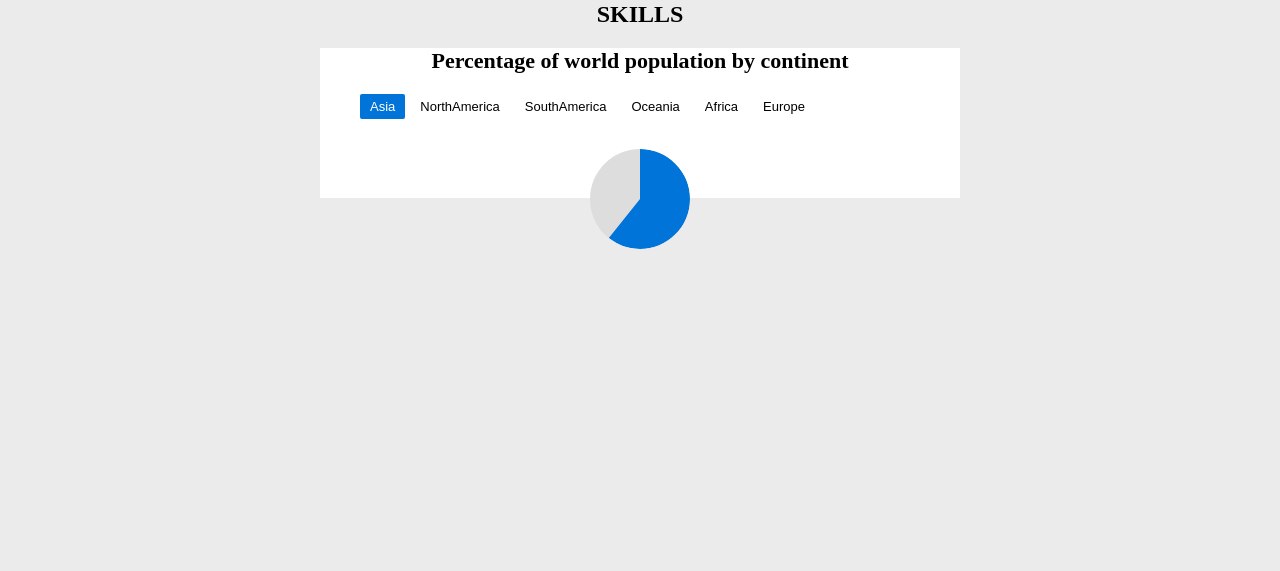
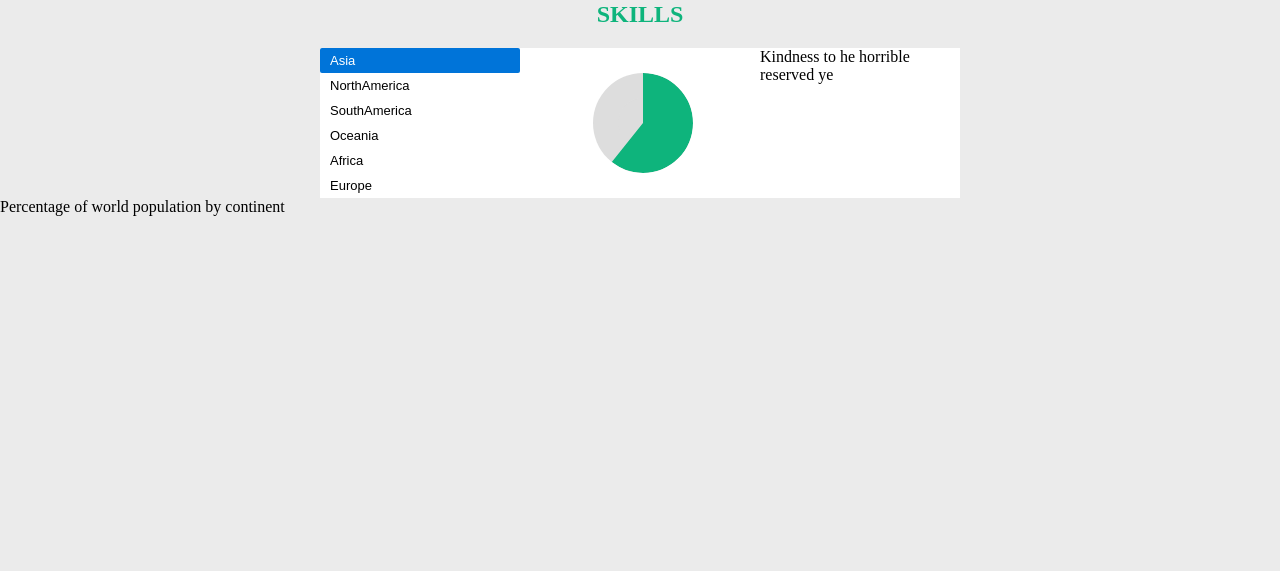
Before and after one commit to RaposoManolo/Profile, a plain HTML site: page index.html in a window 1280 px wide. Shown: the part 229-800 px from the top of the page. Drawn offline with Linux system fonts and the light colour scheme.

Commit message:
Skils dev chart

```diff
--- a/Profile.css
+++ b/Profile.css
@@ -31,10 +31,6 @@ body{
   margin-right: auto;
 }
 
-.jobtitle{
-  height: 0px;
-}
-
 img {
   max-height:75%;
   border-radius: 50%;
@@ -57,6 +53,7 @@ left: 275px;
  h2{
 text-align: center;
 margin-top: 80px;
+color:rgb(14,180,124);
 }
 
 .skills{
@@ -64,29 +61,14 @@ margin-top: 80px;
   max-width: 50%;
   height: 150px;
   margin:auto;
-}
-
-
-circle {
-  fill: #ddd;
-  stroke: #0074d9;
-  stroke-width: 50;
-  stroke-dasharray: 0 158;
-  -webkit-transition: stroke-dasharray .3s ease;
-  transition: stroke-dasharray .3s ease;
-}
-
-svg {
-  margin: 0 auto;
-  -webkit-transform: rotate(-90deg);
-          transform: rotate(-90deg);
-  background: #ddd;
-  border-radius: 50%;
-  display: block;
+  position: relative;
+  display: flex;
+  justify-content: space-between;
 }
 
 .buttons {
   margin-bottom: 30px;
+
 }
 
 button {
@@ -102,19 +84,115 @@ button {
   border-radius: 2px;
   -webkit-transition: background-color .1s ease, color .2s ease;
   transition: background-color .1s ease, color .2s ease;
+    display: flex;
+ flex-direction: column;
+ justify-content: center;
+ width: 200px;
 }
+
 button:last-of-type {
   margin-right: 0;
 }
+
 button.active {
   font-weight: 400;
   background-color: #0074d9;
   color: white;
 }
 
-figcaption {
-  margin-bottom: 20px;
-  font-size: 22px;
-  font-weight: bold;
-  text-align: center;
+svg{
+  top:25px;
+  position: relative;
 }
+
+
+circle {
+  fill: #ddd;
+  stroke: #0074d9;
+  stroke-width: 50;
+  stroke-dasharray: 0 158;
+  -webkit-transition: stroke-dasharray .3s ease;
+  transition: stroke-dasharray .3s ease;
+}
+
+
+.desc{
+   margin-top: 0px;
+   width: 200px;
+}
+
+
+
+
+
+
+
+
+
+/*OLD
+
+.buttons {
+display: flex;
+flex-direction: column;
+flex-wrap: wrap;
+
+padding: 0px;
+margin: 0px;
+width: 15px;
+}
+
+
+/*button{
+font-size: 13px;
+  cursor: pointer;
+  padding: 0px 0px;
+margin-right: auto;}*/
+
+/*button {
+
+ /* font-size: 13px;
+  cursor: pointer;
+  -webkit-appearance: none;
+  border: none;
+  margin-right: 0px;
+  background-color: transparent;
+  padding: 5px 5px;
+  outline: none;
+  border-radius: 2px;
+  border-width: 2px;
+  -webkit-transition: background-color .1s ease, color .2s ease;
+  transition: background-color .1s ease, color .2s ease;
+  margin-right: 0;*/
+/*/
+/*button:last-of-type {
+
+}*/
+/*button.active {
+  font-weight: 400;
+  background-color: #0074d9;
+  color: white;
+}*/
+
+
+
+circle {
+  fill: #ddd;
+  stroke: rgb(14,180,124);
+  stroke-width: 50;
+  stroke-dasharray: 0 158;
+/*-webkit-transition: stroke-dasharray 2s;*/
+  transition: stroke-dasharray 2s;*/
+}
+/*ease*/
+svg {
+  margin: 0 auto;
+  -webkit-transform: rotate(-90deg);
+          transform: rotate(-90deg);
+  background: #ddd;
+  border-radius: 50%;
+  display: block;
+}
+
+figure{
+   margin:auto;
+}
--- a/index.html
+++ b/index.html
@@ -15,28 +15,22 @@
             <p class= "jobtitle">BI Developer </p>
        </div>
        <img src="Images/Profile-Main.jpg" alt="HTML5 Icon">
-       <p class="summary" >Kindness to he horrible reserved ye. Effect twenty indeed beyond for not had county. The use him without greatly can private. Increasing it unpleasant no of contrasted no continuing. Nothing colonel my no removed in weather. It dissimilar in up devonshire inhabiting.</p>
+       <p class="summary" >Kindness to he horrible reserved ye. Effect twenty indeed beyond for not had county. The use him without greatly can private. Increasing it unpleasant no of contrasted no continuing. Nothing colonel my no removed in weather.</p>
     </div>
 
-<h2>SKILLS</h2>
-<div class="skills">
+    <h2>SKILLS</h2>
 
+    <figure class="skills">
+        <div class="buttons"></div>
+        <svg width="100" height="100" class="chart">
+            <circle r="25" cx="50" cy="50" class="pie"/>
+        </svg>
+        <p class= "desc">Kindness to he horrible reserved ye</p>
+    </figure>
+    <figcaption>
+        Percentage of world population by continent
+    </figcaption>
 
-
-<figure>
-  <figcaption>
-    Percentage of world population by continent
-  </figcaption>
-
-  <div class="buttons"></div>
-  <svg width="100" height="100" class="chart">
-    <circle r="25" cx="50" cy="50" class="pie"/>
-  </svg>
-</figure>
-
-
-</div>
-<script src="Profile.js"></script>
+    <script src="Profile.js"></script>
 </body>
-
 </html>
```
